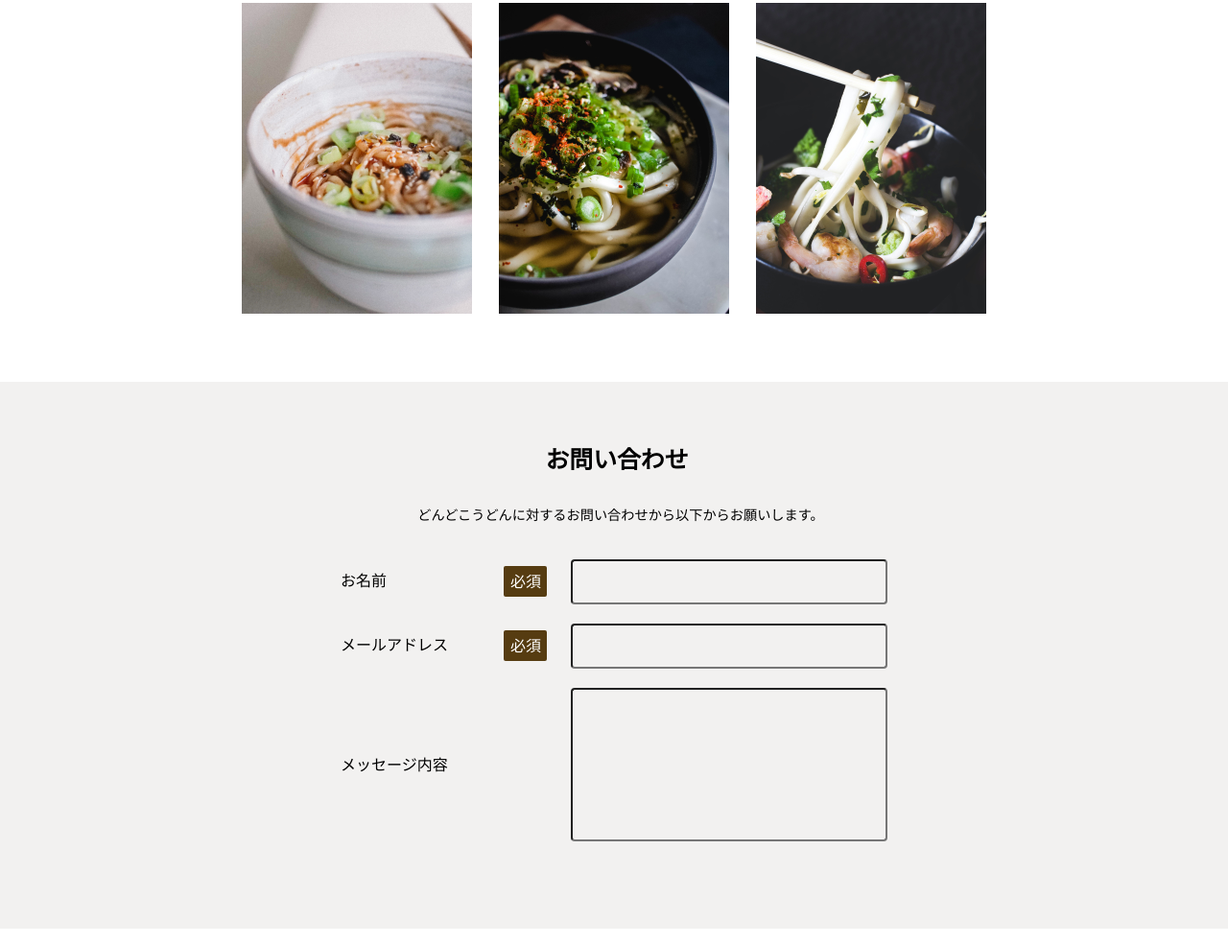
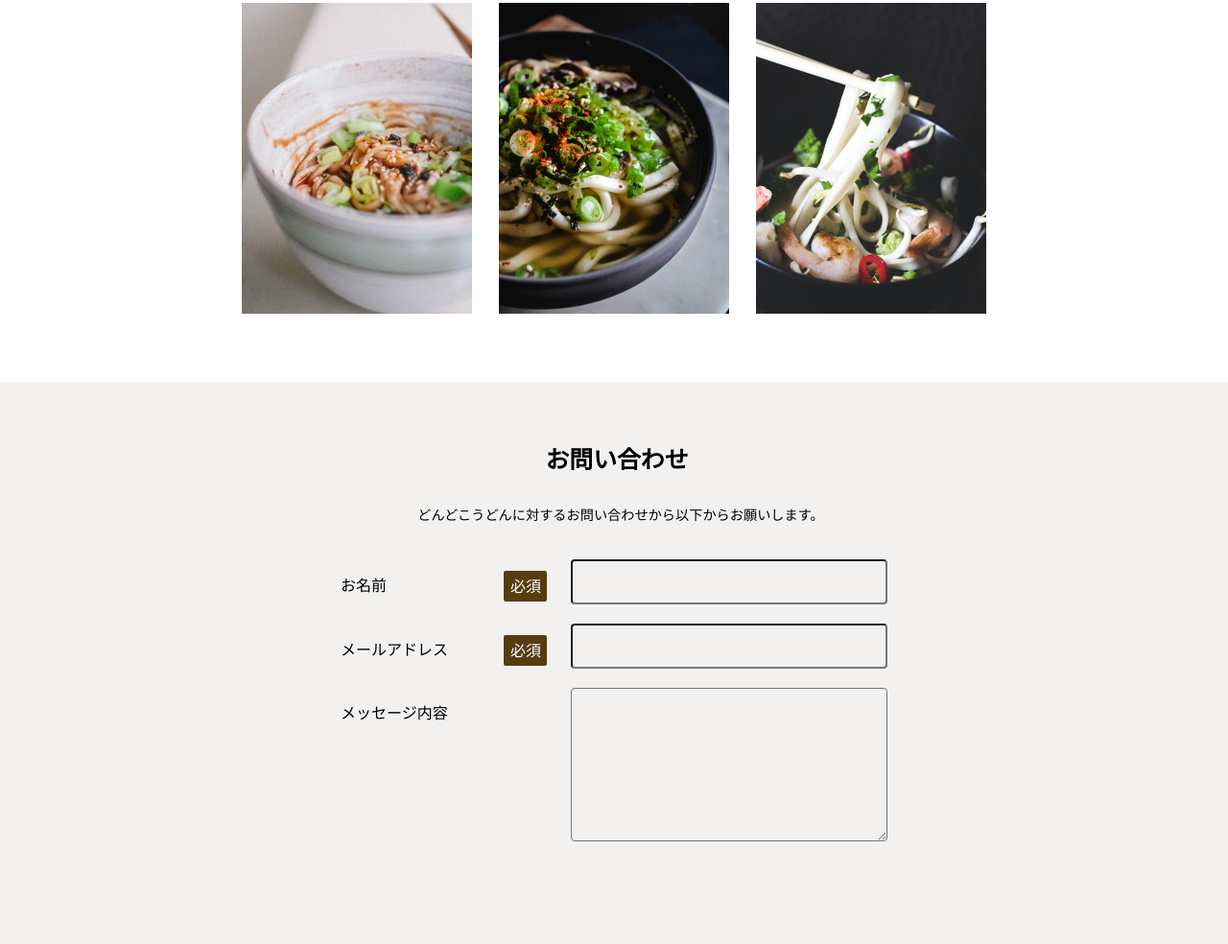
Before and after one commit to ren12123/coding-practice-01, a plain HTML site: page index.html in a window 1280 px wide. Shown: the part 597-1581 px from the top of the page at 96% size. Drawn offline with Linux system fonts and the light colour scheme; a web font is replaced by a local one.

Commit message:
contact開発

```diff
--- a/assets/css/style.css
+++ b/assets/css/style.css
@@ -212,12 +212,30 @@ section.hero {
     margin-top: 6px;
 }
 
-.messeage {
+.message_content {
+    display: flex;
+    /* align-items: center; から変更 */
+    align-items: flex-start;
+
+    justify-content: space-between;
+    width: 100%;
+    margin-bottom: 36px;
+}
+
+.form_label_group {
+    display: flex;
+    align-items: center; /* 「メッセージ内容」という文字と「必須」タグ自体は横で中央揃え */
+
+    /* 入力欄の1行目の文字と高さを合わせるため、少しだけ上に余白を入れる */
+    padding-top: 10px;
 }
 
 .form_messeage {
     height: 160px;
+    padding: 12px;
 }
+
+
 
 @media (max-width: 768px) {
 
--- a/index.html
+++ b/index.html
@@ -65,14 +65,14 @@
                             </div>
                             <span class="nes_box">必須</span>
                         </div>
-                        <input type="text" id="name" name="name" class="form_input">
+                        <input type="email" id="name" name="name" class="form_input">
                     </div>
 
-                    <div class="form_item">
+                    <div class="form_item message_content">
                         <div class="form_label_group group-3">
                             <label for="name" class="name messeage">メッセージ内容</label>
                         </div>
-                        <input type="text" id="name" name="name" class="form_input form_messeage">
+                        <textarea id="message" name="message" class="form_input form_messeage" spellcheck="false"></textarea>
                     </div>
                 </div>
             </div>
```
